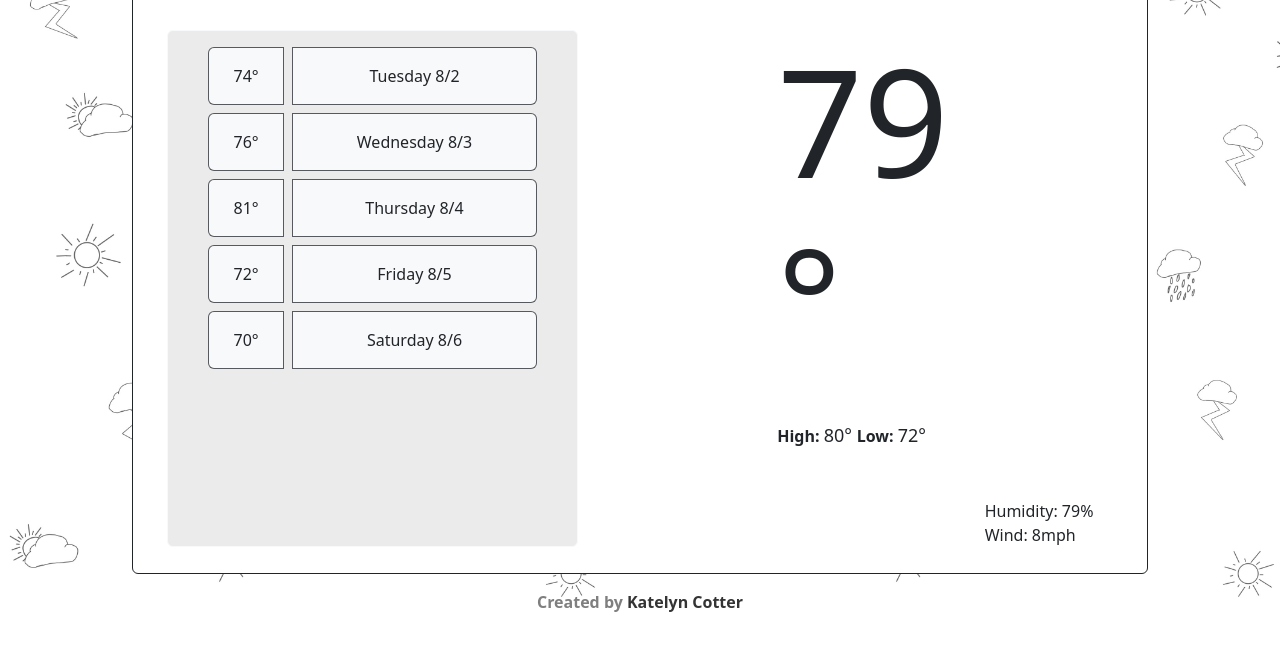
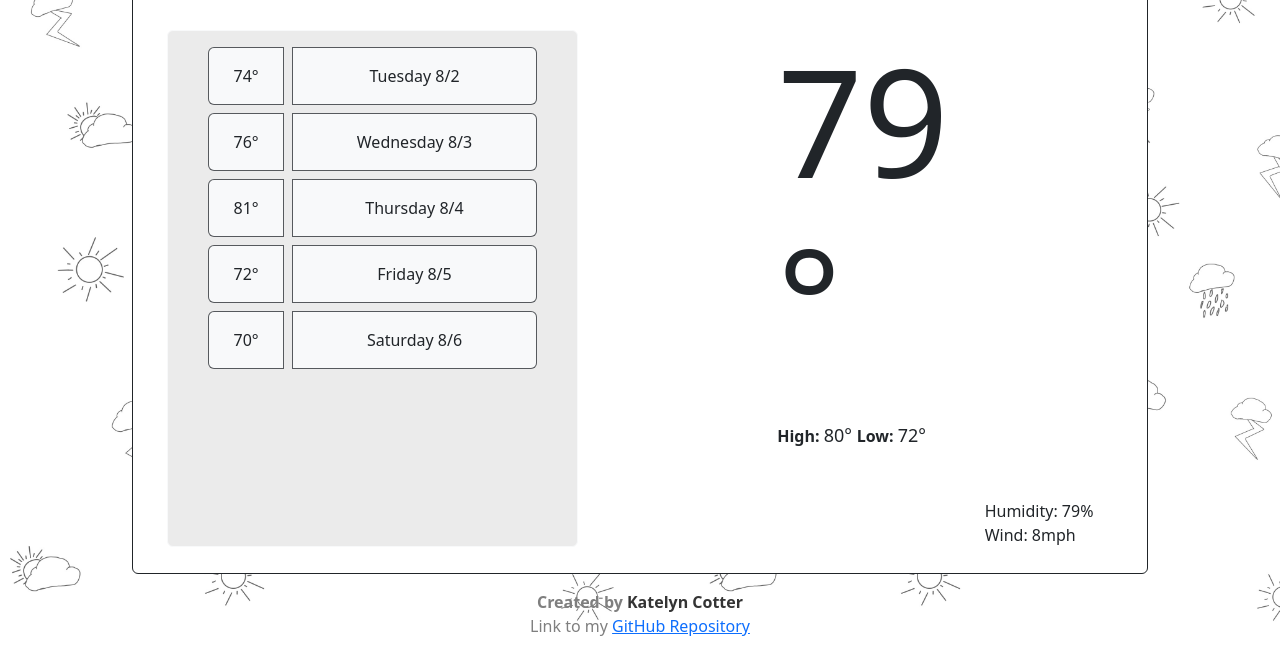
Before and after one commit to Cotter00/SheCodesPlusWeatherApp, a website built with Parcel: page index.html in a window 1280 px wide. Shown: the part 247-901 px from the top of the page. Before the commit the page ends 876 px from the top, so only its background shows below. Built offline with nearby package versions, Linux system fonts and the light colour scheme; no server answers.

Commit message:
added link to github

```diff
--- a/index.html
+++ b/index.html
@@ -183,6 +183,12 @@
     </div>
     <div class="signature">
       <strong>Created by <span class="name">Katelyn Cotter</span> </strong>
+      <p>
+        Link to my
+        <a href="https://github.com/katelyncotter/SheCodesPlusWeatherApp"
+          >GitHub Repository</a
+        >
+      </p>
     </div>
 
     <script src="src/index.js"></script>
```
